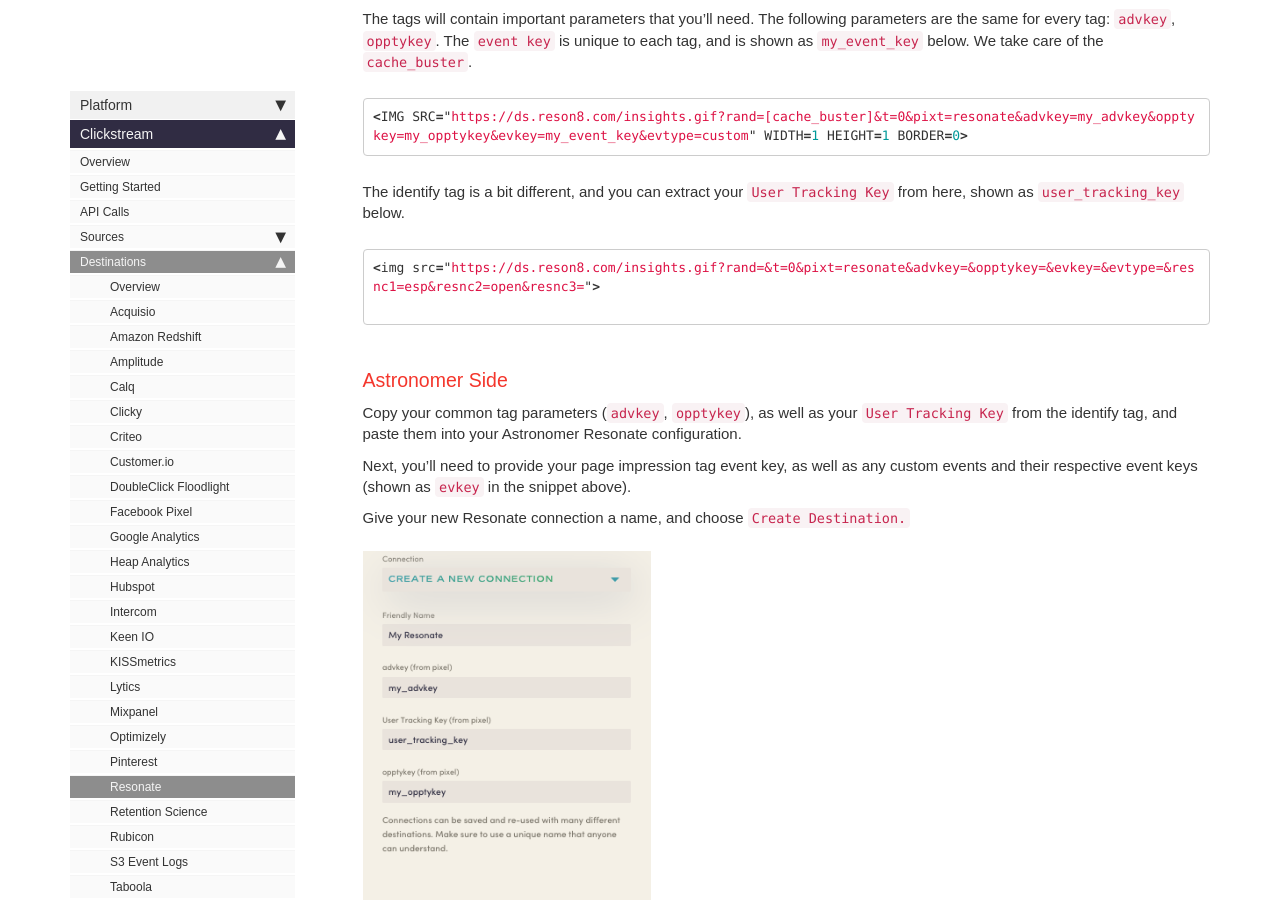
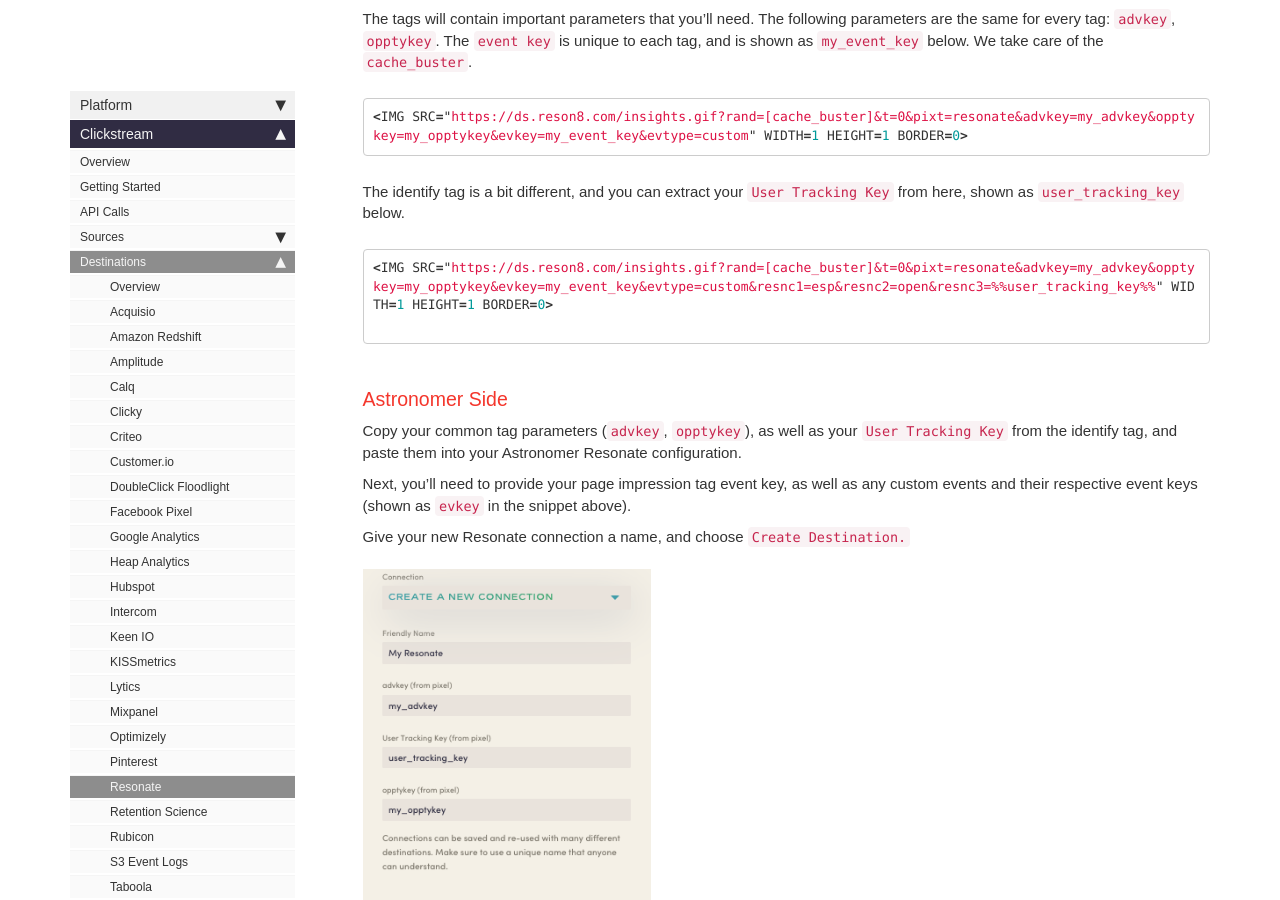
Before and after one commit to petedejoy/documentation, a Jekyll site: the page built from v2/clickstream/destinations/resonate.md, in a window 1280 px wide and 900 px high, scrolled down 1108 px. Built offline with Jekyll 4.4.1, drawn with Linux system fonts in a browser that asks for light colours; nearby versions of some CDN libraries; some web fonts are replaced; comment, search, counter and statistics services are not loaded.

Commit message:
Resonate code update #27

````diff
--- a/v2/clickstream/destinations/resonate.md
+++ b/v2/clickstream/destinations/resonate.md
@@ -41,7 +41,7 @@ The tags will contain important parameters that you'll need.  The following para
 The identify tag is a bit different, and you can extract your `User Tracking Key` from here, shown as `user_tracking_key` below.
 
 ``` javascript
-<img src="https://ds.reson8.com/insights.gif?rand={{ cacheBuster }}&t=0&pixt=resonate&advkey={{ my_advkey }}&opptykey={{ my_opptykey }}&evkey={{ evkey }}&evtype={{ evtype }}&resnc1=esp&resnc2=open&resnc3={{ user_tracking_key }}">
+<IMG SRC="https://ds.reson8.com/insights.gif?rand=[cache_buster]&t=0&pixt=resonate&advkey=my_advkey&opptykey=my_opptykey&evkey=my_event_key&evtype=custom&resnc1=esp&resnc2=open&resnc3=%%user_tracking_key%%" WIDTH=1 HEIGHT=1 BORDER=0>
 
 ```
 
````
